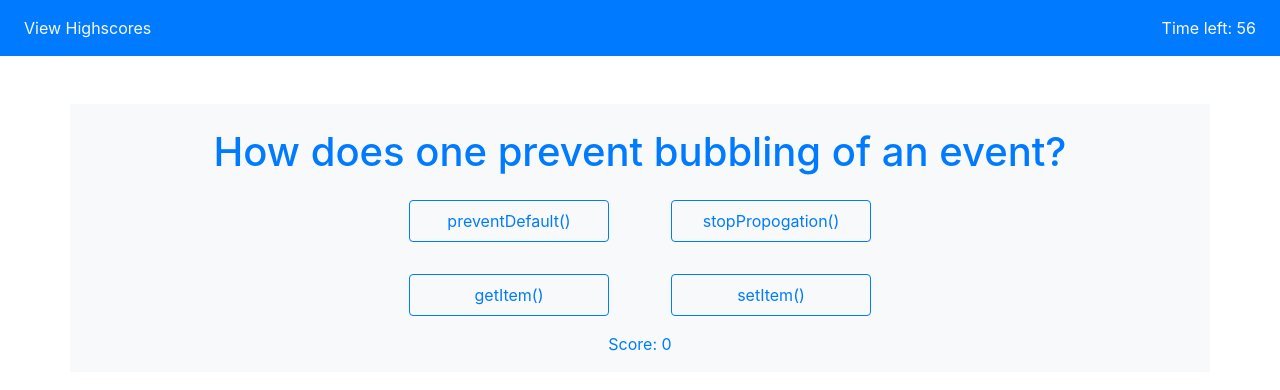
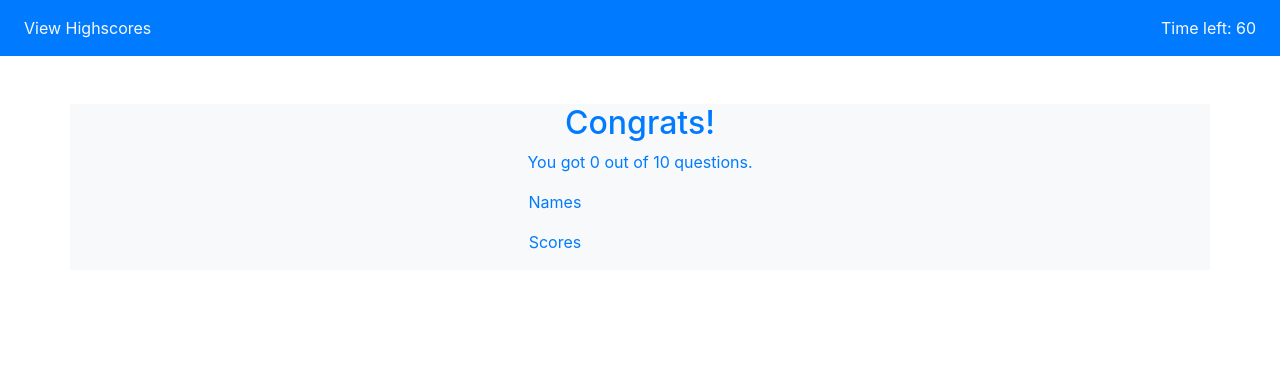
Before and after one commit to garrettmroberts/vcb-h4, a plain HTML site: page index.html in a window 1280 px wide. Drawn offline with nearby package versions, Linux system fonts and the light colour scheme.

Commit message:
finished quiz loop; added highScores template

```diff
--- a/index.html
+++ b/index.html
@@ -19,23 +19,23 @@
   </div>
 
   <div class="container d-flex flex-column align-items-center bg-light text-primary text-center my-5" id="test">
-    <div class="row mt-4">
+    <div class="row mt-4 formRow">
       <h1 id="formQuestion"></h1>
     </div>
     <div class="row formRow d-none">
       <div class="col-sm-6">
-        <button type="button" class="btn btn-outline-primary p-2 m-3 answerButton" value="1" id="button1"></button>
+        <button type="button" class="btn btn-outline-primary p-2 m-3 answerButton" value="0" id="button1"></button>
       </div>
       <div class="col-sm-6">
-        <button type="button" class="btn btn-outline-primary p-2 m-3 answerButton" value="2" id="button2"></button>
+        <button type="button" class="btn btn-outline-primary p-2 m-3 answerButton" value="1" id="button2"></button>
       </div>
     </div>
     <div class="row formRow d-none">
       <div class="col-sm-6">
-        <button type="button" class="btn btn-outline-primary p-2 m-3 answerButton" value="3" id="button3"></button>
+        <button type="button" class="btn btn-outline-primary p-2 m-3 answerButton" value="2" id="button3"></button>
       </div>
       <div class="col-sm-6">
-        <button type="button" class="btn btn-outline-primary p-2 m-3 answerButton" value="4" id="button4"></button>
+        <button type="button" class="btn btn-outline-primary p-2 m-3 answerButton" value="3" id="button4"></button>
       </div>
     </div>
     <div class="row formRow d-none">
@@ -47,6 +47,19 @@
       <button type="button" class="btn btn-primary btn-lg py-4 px-3 m-3 mb-5" id="startButton">Start</button>
     </div>
 
+    <div class="row d-none" id="endDiv">
+      <div class="col-lg-12">
+        <h2>Congrats!</h2>
+        <p>You got <span id="answeredCorrect"></span> out of 10 questions.</p>
+      </div>
+      <div class="col-lg-4 Highscores">
+        <p>Names</p>
+      </div>
+      <div class="col-lg-4 Highscores">
+        <p>Scores</p>
+      </div>
+    </div>
+
   </div>
 </div>
 
--- a/script.js
+++ b/script.js
@@ -1,29 +1,69 @@
 var timer;
 var score = 0;
 var secondsLeft = 60;
-var isWaiting = true;
-var questions = ["Which operator separates statements within a for loop?", "How does one prevent bubbling of an event?"];
-var answers = [":", ",", ";", "!", "preventDefault()", "stopPropogation()", "getItem()", "setItem()"];
-var correctAnswers = [2, 5];
+var questions = [
+  {
+    "question": "Which operator separates statements within a for loop?",
+    "answers": [":", ",", ";", "!"],
+    "correctAnswerIndex": "2"
+  },
+  {
+    "question": "How does one prevent bubbling of an event?",
+    "answers": ["preventDefault()", "stopPropogation()", "getItem()", "setItem()"],
+    "correctAnswerIndex": "1"
+  },
+  {
+    "question": "What are the attributes of the 'let' keyword?",
+    "answers": ["cannot be redeclared", "cannot be reassigned", "both of these", "neither of these"],
+    "correctAnswerIndex": "0"
+  },
+  {
+    "question": "Which Javascript object is not natively iterable?",
+    "answers": ["strings", "arrays", "integers", "objects"],
+    "correctAnswerIndex": "3"
+  },
+  {
+    "question": "Which CSS selector has the highest level of specificity?",
+    "answers": ["element", "classes", "!important", "ids"],
+    "correctAnswerIndex": "2"
+  },
+  {
+    "question": "Which is not a component of the MERN stack?",
+    "answers": ["MySQL", "Node.js", "Express", "Native.js"],
+    "correctAnswerIndex": "3"
+  },
+  {
+    "question": "Which is not a Javascript popup function?",
+    "answers": ["input()", "alert()", "prompt()", "confirm()"],
+    "correctAnswerIndex": "0"
+  },
+  {
+    "question": "Which jQuery method is used to create event listeners?",
+    "answers": [".html()", ".on()", ".text()", ".attr()"],
+    "correctAnswerIndex": "1"
+  },
+  {
+    "question": "Which coding platform is the best?",
+    "answers": ["xCode", "Brackets", "Sublime", "vsCode"],
+    "correctAnswerIndex": "3"
+  },
+];
+
 var globalIndex = 0;
 
 // Begins program when Start Button is pressed.
-$("#startButton").on("click", updateUI);
+$("#startButton").on("click", beginQuiz);
 $(".answerButton").on("click", function() {
   var userChoice = $(this).val();
   checkIfCorrect(userChoice);
 });
 
 // All of the main quiz logic is stored here.
-function updateUI() {
+function beginQuiz() {
   startTimer();
   changeForms();
-  // For loop updates UI to next question on user event
-  for (i = 0; i < questions.length; i++) {
-    globalIndex++;
-    buildQuestion(i);
-    // On user answer event, check if the answer is correct
-  };
+  buildQuestions();
+
 };
 
 // Starts interval named 'timer'.  Pushes secondsLeft on screen.
@@ -31,6 +71,9 @@ function startTimer() {
   timer = setInterval(function() {
     $("#timerEl").text(secondsLeft);
     secondsLeft--;
+    if (secondsLeft === 0) {
+      openHighScores();
+    }
   }, 1000);
 };
 
@@ -41,38 +84,52 @@ function changeForms() {
 };
 
 // Builds a question and answer mix based on a given index arg
-function buildQuestion(index) {
+function buildQuestions() {
+
   // Sets Form Question
-  $("#formQuestion").text(questions[index]).attr("for", "question" + (index + 1));
+  $("#formQuestion").text(questions[globalIndex].question).attr("for", "question" + (globalIndex + 1));
 
   // Set Form Answer buttons
   var buttons = $("button");
   var answerIndex = 0;
-  if (index > 0) {
-    var answerIndex = index * 4;
-  }
 
   // Populates answer buttons
-  $("#button1").text(answers[answerIndex]);
-  $("#button2").text(answers[answerIndex + 1]);
-  $("#button3").text(answers[answerIndex + 2]);
-  $("#button4").text(answers[answerIndex + 3]);
+  $("#button1").text(questions[globalIndex].answers[0]);
+  $("#button2").text(questions[globalIndex].answers[1]);
+  $("#button3").text(questions[globalIndex].answers[2]);
+  $("#button4").text(questions[globalIndex].answers[3]);
 };
 
-// Asseses user choice vs correct answer.  Requires user input value.
+// Asseses user choice vs correct answer.  Requires user input value.  Updates to next question.
 function checkIfCorrect(event) {
-  // Increments score if values are equal
-  if (correctAnswers[globalIndex].toString() === event.toString()) {
-    score += 1;
+  // Increments score if correct
+  if (event == questions[globalIndex].correctAnswerIndex) {
+    score++;
     $("#scoreEl").text(score);
-    // removes 5 seconds from secondsLeft if answer is incorrect
+    // Lowers secondsLeft by 5 if wrong
   } else {
     secondsLeft -= 5;
   }
+  // Increments global index in preparation of next form question
+  globalIndex++;
+
+  if (globalIndex < questions.length) {
+    buildQuestions();
+  } else {
+    openHighScores();
+  }
+};
+
+function openHighScores() {
+  console.log("It worked.")
+  $(".formRow").addClass("d-none");
+  $("#endDiv").removeClass("d-none").addClass("d-flex flex-column");
+  $("#answeredCorrect").text(score);
 };
 
 
 // Testing functions
-startTimer();
+// startTimer();
 changeForms();
-buildQuestion(1);
+// buildQuestions(0);
+openHighScores();
```
